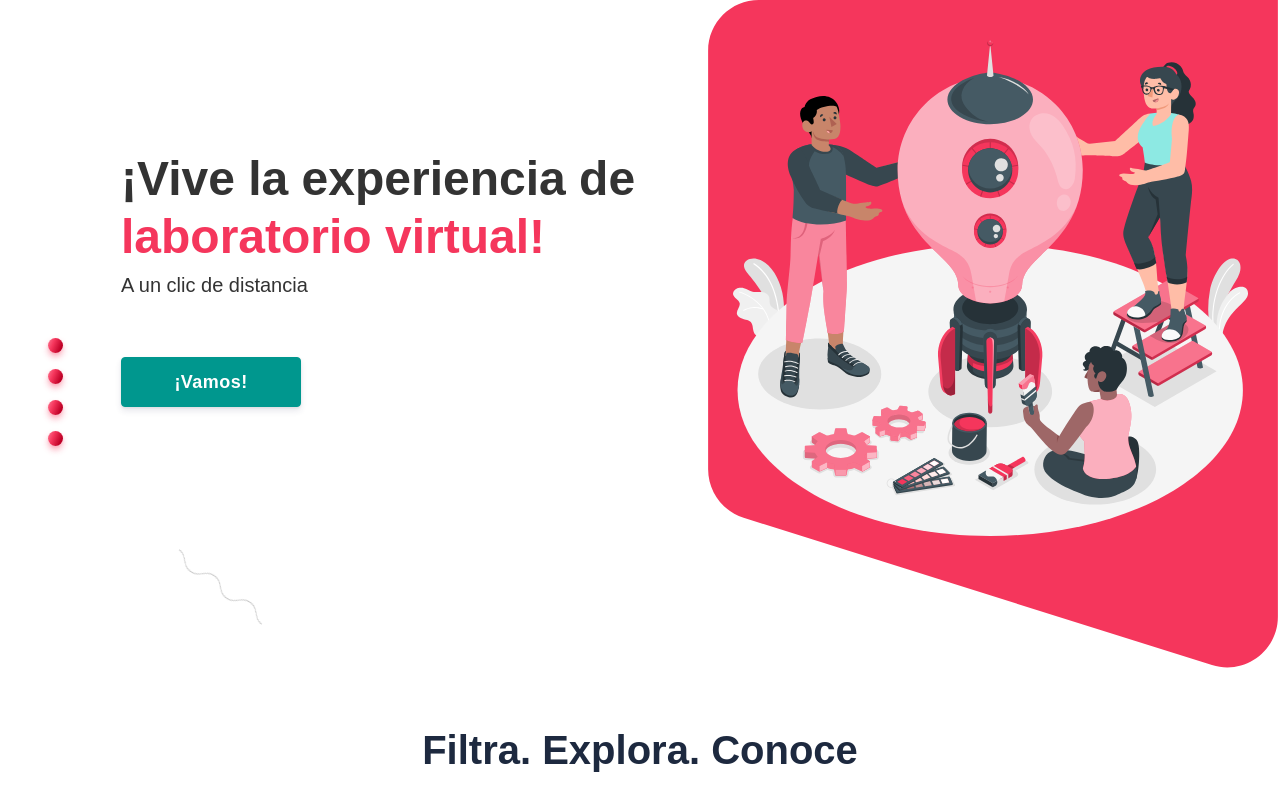
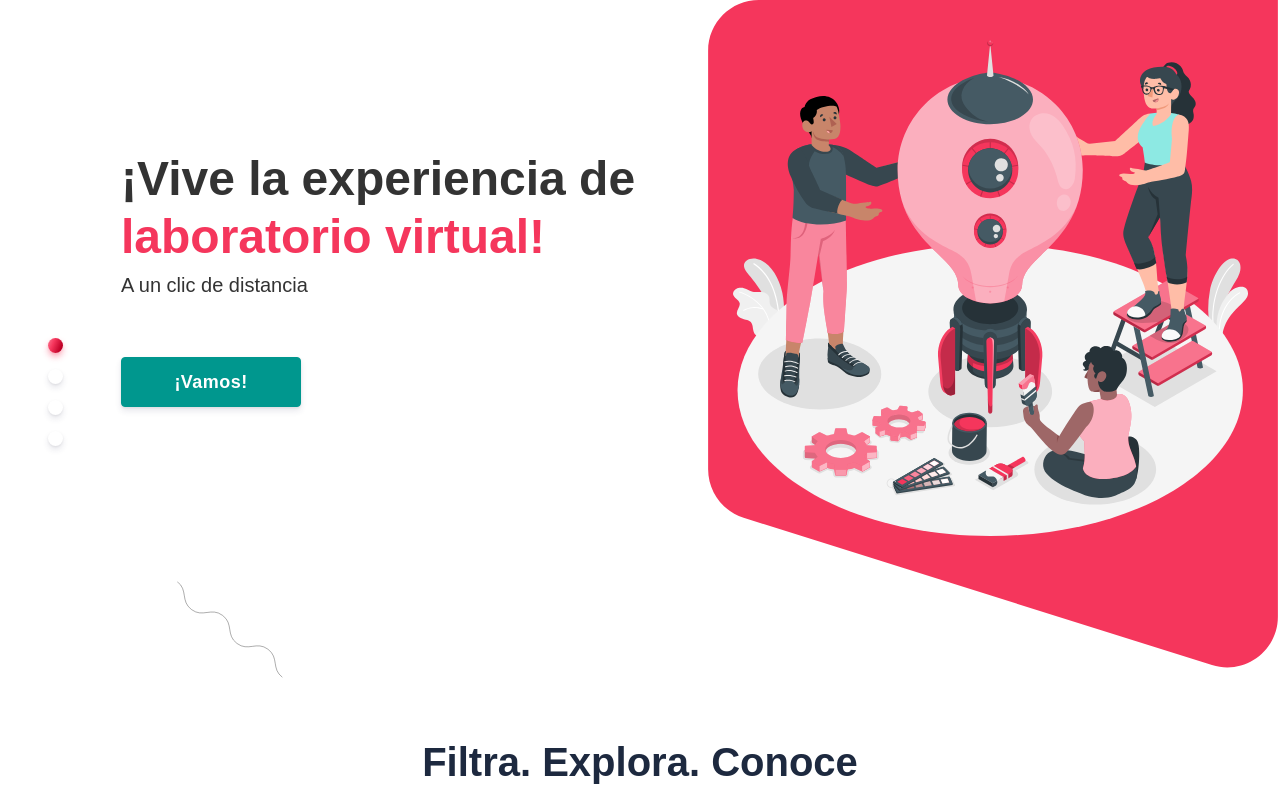
Before and after one commit to drhe12/lab-project, a React (Create React App) app: page / in a window 1280 px wide. Shown: the top 800 px of the page. Built offline with nearby package versions, Linux system fonts and the light colour scheme.

Commit message:
Botón de vamos baja el scroll al filtro / Slider lateral funcionando con scroll pero con height superior a 900px falla en la seccion sponsor

```diff
--- a/package.json
+++ b/package.json
@@ -9,6 +9,7 @@
     "react": "^17.0.2",
     "react-dom": "^17.0.2",
     "react-scripts": "4.0.3",
+    "react-scroll": "^1.8.2",
     "reactstrap": "^8.9.0",
     "styled-components": "^5.3.0",
     "swiper": "^6.6.2",
--- a/src/components/BannerSection/BannerElements.js
+++ b/src/components/BannerSection/BannerElements.js
@@ -1,5 +1,6 @@
 import styled from "styled-components";
 import back from "../../assets/images/Rectangle_4.svg";
+import { Link as LinkS } from "react-scroll";
 
 export const PrincipalContainer = styled.div`
   color: #000;
@@ -153,9 +154,11 @@ export const Subtitle = styled.p`
   }
 `;
 
-export const BtnWrap = styled.div`
+export const BtnWrap = styled(LinkS)`
   display: flex;
   justify-content: flex-start;
+  width: 180px;
+  z-index: 98;
 `;
 
 export const ImgWrap = styled.div`
@@ -182,6 +185,7 @@ export const Img = styled.img`
 export const ImgGusaWrap = styled.div`
   display: flex;
   justify-content: flex-start;
+  //z-index: 0;
   @media screen and (max-width: 1120px) {
     display: flex;
     justify-content: center;
@@ -198,10 +202,12 @@ export const ImgGusaWrap = styled.div`
 
 export const ImgGusa = styled.img`
   // width: 100%;
-  height: 110px;
-  padding: 0 200px 0 50px;
+  height: 200px;
+  padding: 60px 150px 0 40px;
   transform: rotate(-60deg);
-  z-index: 2;
+  bottom: -500px;
+
+  //z-index: 0;
 
   @media screen and (max-width: 1135px) {
     padding: 0 180px 0 80px;
--- a/src/components/BannerSection/index.js
+++ b/src/components/BannerSection/index.js
@@ -23,7 +23,7 @@ import { Button } from "reactstrap";
 const Banner = ({ imgStart }) => {
   return (
     <>
-      <PrincipalContainer>
+      <PrincipalContainer id="banner">
         <PrincipalWrapper>
           <PrincipalRow imgStart={imgStart}>
             <Column1>
@@ -33,7 +33,7 @@ const Banner = ({ imgStart }) => {
                   <Textspan> laboratorio virtual!</Textspan>
                 </Heading>
                 <Subtitle>A un clic de distancia</Subtitle>
-                <BtnWrap>
+                <BtnWrap to="filter">
                   <Button color="success" type="button">
                     ¡Vamos!
                   </Button>
--- a/src/components/FilterSection/index.js
+++ b/src/components/FilterSection/index.js
@@ -19,7 +19,7 @@ import circle from "../../assets/images/Ellipse.svg";
 const FilterSection = () => {
   return (
     <>
-      <FilterContainer>
+      <FilterContainer id="filter">
         <ImgGusano src={gusano} />
         <FilterH1>Mira los cursos y los laboratorios disponibles</FilterH1>
         <ImgBlueCircle src={blueCircle} />
--- a/src/components/FooterSection/index.jsx
+++ b/src/components/FooterSection/index.jsx
@@ -17,10 +17,18 @@ const Footer = () => {
         <FooterMsg>¡Vive la experiencia de laboratorio virtual!</FooterMsg>
         <FooterSocialNetworkContainer>
           <FooterSocialNetworkWrapper>
-            <a href="https://www.facebook.com" target="_blank" rel="noreferrer">
+            <a
+              href="https://www.facebook.com/UTP.Peru"
+              target="_blank"
+              rel="noreferrer"
+            >
               <FooterImg src={fb} />
             </a>
-            <a href="https://www.instagram.com" target="_blank" rel="noreferrer">
+            <a
+              href="https://www.instagram.com/universidadutp/"
+              target="_blank"
+              rel="noreferrer"
+            >
               <FooterImg src={instagram} />
             </a>
           </FooterSocialNetworkWrapper>
--- a/src/components/Slider/SliderElements.js
+++ b/src/components/Slider/SliderElements.js
@@ -1,4 +1,5 @@
 import styled from "styled-components";
+import { Link as LinkS } from "react-scroll";
 
 export const SliderNav = styled.nav`
   min-width: 180px;
@@ -8,6 +9,7 @@ export const SliderNav = styled.nav`
   justify-content: center;
   align-items: center;
   position: fixed;
+  z-index: 99;
 
   @media screen and (max-width: 1325px) {
     min-width: 150px;
@@ -53,7 +55,9 @@ export const SliderNav = styled.nav`
   }
 `;
 
-export const SliderUl = styled.ul``;
+export const SliderUl = styled.ul`
+  z-index: 99;
+`;
 
 export const SliderLi = styled.li`
   display: flex;
@@ -61,12 +65,22 @@ export const SliderLi = styled.li`
   align-items: center;
   padding: 8px 0;
   list-style: none;
+  z-index: 99;
 `;
 
-export const SliderSpan = styled.span`
+export const SliderSpan = styled(LinkS)`
   width: 15px;
   height: 15px;
   border-radius: 50%;
+  cursor: pointer;
+  z-index: 99;
+  background: #fff;
+  box-shadow: 0px 4px 6px rgba(50, 50, 93, 0.11),
+    0px 1px 3px rgba(0, 0, 0, 0.08);
+  transition: all 0.3s ease-in-out;
+
+  &.active {
+    transition: all 0.3s ease-in-out;
     background: linear-gradient(
       112.52deg,
       #ff89a1 -8.6%,
@@ -75,4 +89,51 @@ export const SliderSpan = styled.span`
     );
     box-shadow: 0px 4px 6px rgba(245, 54, 92, 0.4),
       0px 1px 3px rgba(245, 54, 92, 0.1);
+  }
+  &:hover {
+    transition: all 0.3s ease-in-out;
+    background: linear-gradient(
+      112.52deg,
+      #ff89a1 -8.6%,
+      #f5365c 35.65%,
+      #bf0026 79.66%
+    );
+    box-shadow: 0px 4px 6px rgba(245, 54, 92, 0.4),
+      0px 1px 3px rgba(245, 54, 92, 0.1);
+  }
 `;
+
+export const SliderSpan2 = styled(LinkS)`
+  width: 15px;
+  height: 15px;
+  border-radius: 50%;
+  cursor: pointer;
+  z-index: 99;
+  background: #fff;
+  box-shadow: 0px 4px 6px rgba(50, 50, 93, 0.11),
+    0px 1px 3px rgba(0, 0, 0, 0.08);
+  transition: all 0.3s ease-in-out;
+
+  &.active {
+    transition: all 0.3s ease-in-out;
+    background: linear-gradient(
+      112.52deg,
+      #abf9f4 -8.6%,
+      #00978e 35.65%,
+      #006761 79.66%
+    );
+    box-shadow: 0px 4px 6px rgba(0, 151, 142, 0.4),
+      0px 1px 3px rgba(0, 151, 142, 0.1);
+  }
+  &:hover {
+    transition: all 0.3s ease-in-out;
+    background: linear-gradient(
+      112.52deg,
+      #abf9f4 -8.6%,
+      #00978e 35.65%,
+      #006761 79.66%
+    );
+    box-shadow: 0px 4px 6px rgba(0, 151, 142, 0.4),
+      0px 1px 3px rgba(0, 151, 142, 0.1);
+  }
+`;
--- a/src/components/Slider/index.js
+++ b/src/components/Slider/index.js
@@ -1,65 +1,60 @@
 import React from "react";
 // import "./slider.css";
 
-import { SliderNav, SliderUl, SliderLi, SliderSpan } from "./SliderElements";
+import {
+  SliderNav,
+  SliderUl,
+  SliderLi,
+  SliderSpan,
+  SliderSpan2,
+} from "./SliderElements";
 
 const Slider = () => {
   return (
     <>
-      {/* <nav className="nav-slider">
-        <ul className="nav-slider-items">
-          <li className="nav-text">
-            <span className="circle"></span>
-          </li>
-          <li className="nav-text">
-            <span className="circle"></span>
-          </li>
-          <li className="nav-text">
-            <span className="circle"></span>
-          </li>
-          <li className="nav-text">
-            <span className="circle"></span>
-          </li> */}
-      {/* <PaginationItem className="disabled">
-            <PaginationLink
-              href="#pablo"
-              onClick={(e) => e.preventDefault()}
-              tabIndex="-1"
-            >
-              1
-            </PaginationLink>
-          </PaginationItem>
-          <PaginationItem className="disabled">
-            <PaginationLink
-              href="#pablo"
-              onClick={(e) => e.preventDefault()}
-              tabIndex="-1"
-            >
-              <span className="nav-text">*</span>
-            </PaginationLink>
-          </PaginationItem>
-          <PaginationItem className="disabled">
-            <PaginationLink
-              href="#pablo"
-              onClick={(e) => e.preventDefault()}
-              tabIndex="-1"
-            >
-              3
-            </PaginationLink>
-          </PaginationItem> */}
       <SliderNav>
         <SliderUl>
           <SliderLi>
-            <SliderSpan></SliderSpan>
+            <SliderSpan
+              to="banner"
+              spy={true}
+              exact="true"
+              smooth={true}
+              offset={0}
+              duration={500}
+              // isDynamic={true}
+              // onSetActive={this.handleSetActive}
+            ></SliderSpan>
           </SliderLi>
           <SliderLi>
-            <SliderSpan></SliderSpan>
+            <SliderSpan
+              to="info"
+              spy={true}
+              exact="true"
+              smooth={true}
+              offset={0}
+              duration={500}
+            ></SliderSpan>
           </SliderLi>
           <SliderLi>
-            <SliderSpan></SliderSpan>
+            <SliderSpan
+              to="filter"
+              spy={true}
+              exact="true"
+              smooth={true}
+              offset={0}
+              duration={500}
+            ></SliderSpan>
           </SliderLi>
           <SliderLi>
-            <SliderSpan></SliderSpan>
+            <SliderSpan2
+              to="sponsor"
+              spy={true}
+              //exact="true"
+              smooth={true}
+              offset={-50}
+              duration={500}
+            ></SliderSpan2>
           </SliderLi>
         </SliderUl>
       </SliderNav>
--- a/src/components/SponsorSection/SponsorElements.js
+++ b/src/components/SponsorSection/SponsorElements.js
@@ -1,6 +1,7 @@
 import styled from "styled-components";
 
 export const SponsorContainer = styled.div`
+  margin-top: 7px;
   height: 600px;
   background: linear-gradient(
       181.12deg,
@@ -13,6 +14,7 @@ export const SponsorContainer = styled.div`
 
   @media screen and (max-width: 800px) {
     height: 700px;
+    margin-top: 0;
   }
   @media screen and (max-width: 480px) {
     height: 600px;
--- a/src/components/SponsorSection/index.js
+++ b/src/components/SponsorSection/index.js
@@ -8,12 +8,12 @@ import {
   SponsorTitle,
   SponsorItemWrapper,
   SponsorItem,
-  SponsorImg
+  SponsorImg,
 } from "./SponsorElements";
 
 const SponsorSection = () => {
   return (
-    <SponsorContainer>
+    <SponsorContainer id="sponsor">
       <SponsorWrapper>
         <SponsorTitle>Con el respaldo de</SponsorTitle>
         <SponsorItemWrapper>
```
Also changed, not shown: 1 other file (tests, documents, lock files or other folders). Lines whose indentation alone changed are shown as unchanged.
